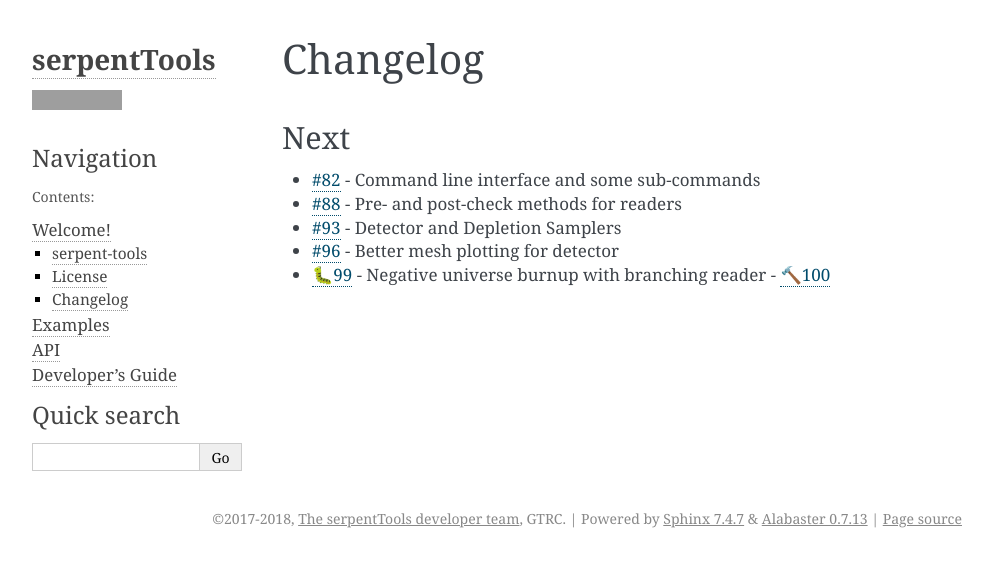
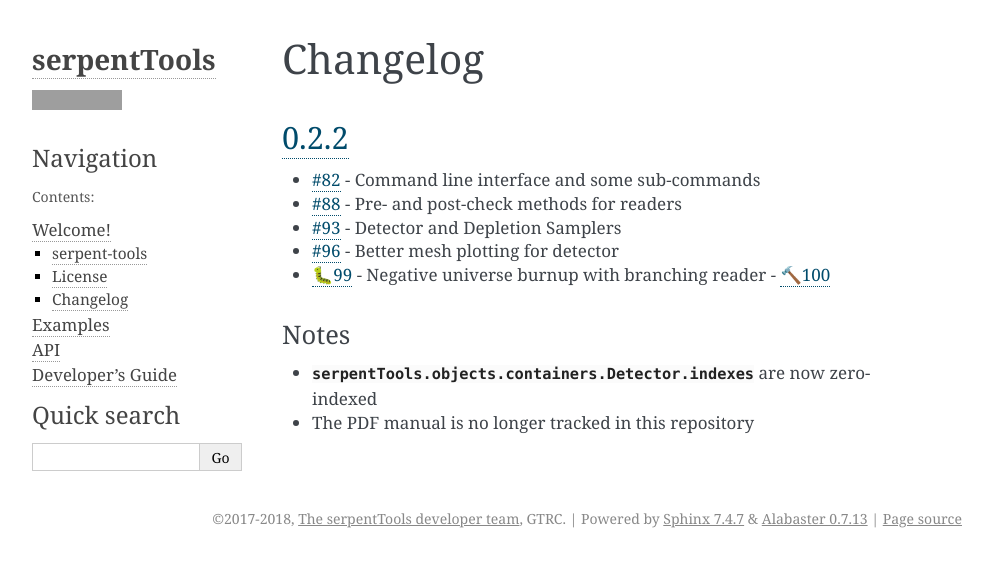
Before and after one commit to CORE-GATECH-GROUP/serpent-tools, a Sphinx documentation site: the page built from docs/welcome/changelog.rst, in a window 1280 px wide, cut to the strip 0-567 px from the top of the page. Shown: the whole strip, without its empty margins (148-1141 px from the left). Built offline with Sphinx 7.4.7, drawn with Linux system fonts in a browser that asks for light colours; grey boxes are pictures that could not be loaded.

Commit message:
Updated changelog to release 0.2.2

```diff
--- a/docs/conf.py
+++ b/docs/conf.py
@@ -89,7 +89,9 @@
     'bug': ('https://github.com/CORE-GATECH-GROUP/serpent-tools/'
             'issues/%s', u'🐛'),
     'squashed': ('https://github.com/CORE-GATECH-GROUP/serpent-tools/'
-                 'pull/%s', u'🔨')
+                 'pull/%s', u'🔨'),
+    'release-tag': ('https://github.com/CORE-GATECH-GROUP/serpent-tools/'
+                    'releases/tag/%s', '')
 }
 # -- Options for HTML output ----------------------------------------------
 
--- a/docs/welcome/changelog.rst
+++ b/docs/welcome/changelog.rst
@@ -4,13 +4,19 @@
 Changelog
 =========
 
-.. _next:
+.. _v0.2.2:
 
-Next
-----
+:release-tag:`0.2.2`
+----------------
 
 * :pull:`82` - Command line interface and some sub-commands
 * :pull:`88` - Pre- and post-check methods for readers
 * :pull:`93` - Detector and Depletion Samplers
 * :pull:`96` - Better mesh plotting for detector
 * :bug:`99` - Negative universe burnup with branching reader - :squashed:`100`
+
+Notes
+~~~~~
+
+* :py:attr:`serpentTools.objects.containers.Detector.indexes` are now zero-indexed
+* The PDF manual is no longer tracked in this repository
```
